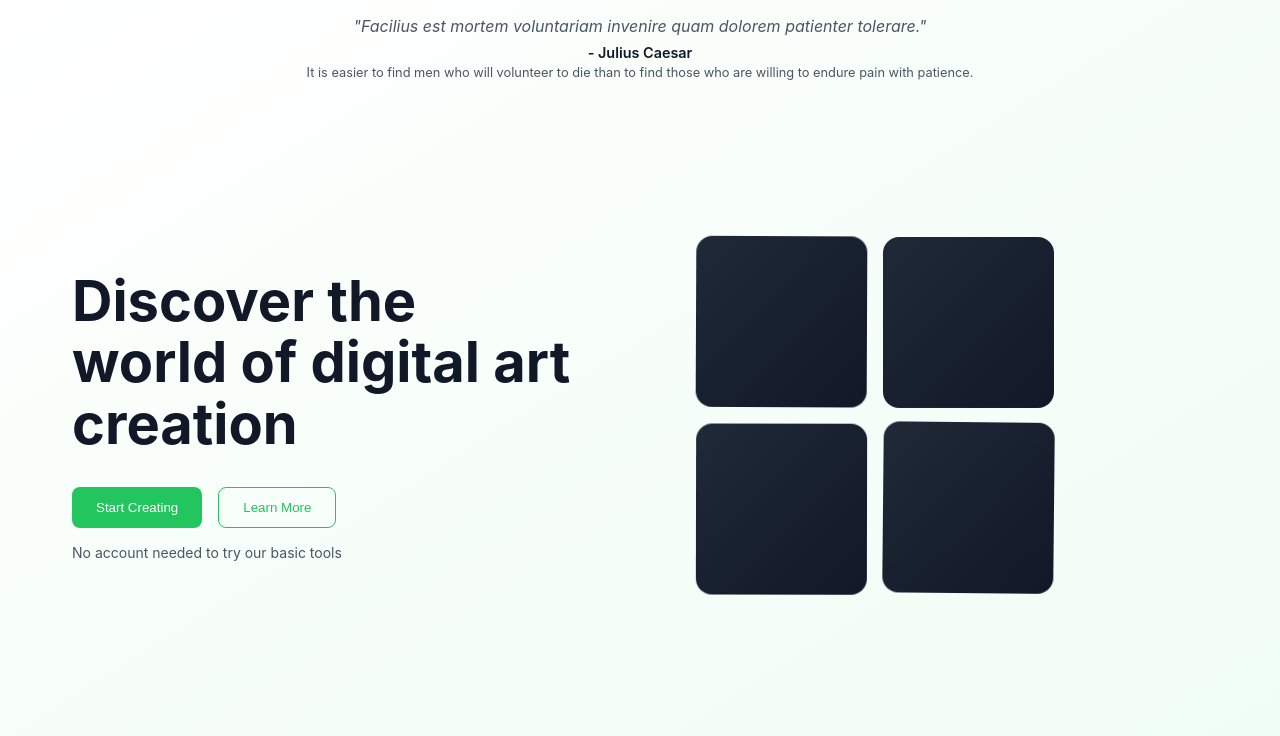
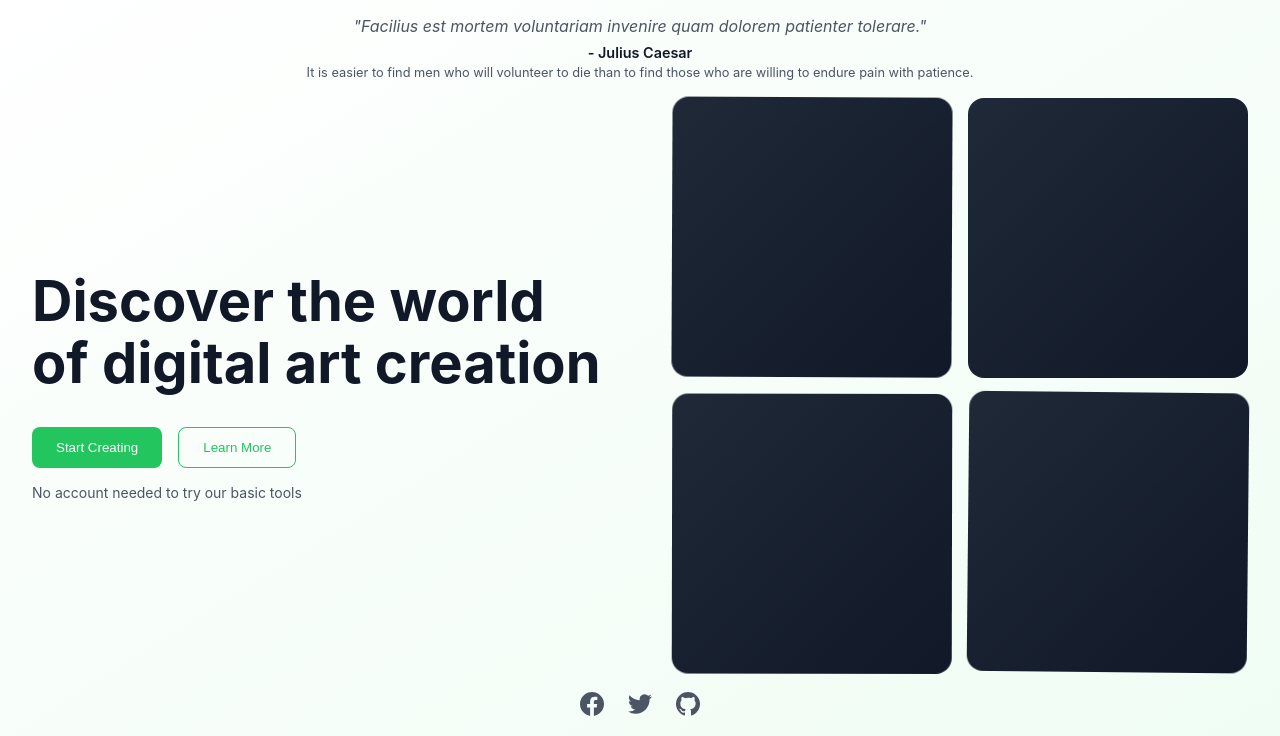
Before and after one commit to BilalMagg/Art-Gallery, a Flask app: page / in a window 1280 px wide. Shown: the part 64-800 px from the top of the page. Run offline with Flask 3, Linux system fonts and the light colour scheme.

Commit message:
working on branch different from main

```diff
--- a/static/css/style.css
+++ b/static/css/style.css
@@ -135,8 +135,8 @@ body {
   display: flex;
   align-items: center;
   padding: 0 2rem;
-  gap: 7rem;
-  max-width: 1200px;
+  gap: 4rem;
+  max-width: 1400px;
   margin: 0 auto;
   width: 100%;
 }
@@ -190,18 +190,24 @@ h1 {
   color: var(--text-secondary);
 }
 
-/* Squares Grid */
+/* Hero Graphics */
 .content-right {
   flex: 1;
   position: relative;
+}
+
+.hero-graphics {
+  position: relative;
+  width: 100%;
+  aspect-ratio: 1;
 }
 
 .squares-container {
   display: grid;
   grid-template-columns: repeat(2, 1fr);
   gap: 1rem;
-  width: 70%;
-  aspect-ratio: 1;
+  width: 100%;
+  height: 100%;
 }
 
 .square {
@@ -221,12 +227,19 @@ h1 {
   transform: translateY(-10px);
 }
 
-.model-canvas {
+.model-container {
   position: absolute;
   top: 0;
   left: 0;
   width: 100%;
   height: 100%;
+  z-index: 1;
+}
+
+#threejs-canvas {
+  width: 100%;
+  height: 100%;
+  display: block;
 }
 
 @keyframes float {
@@ -236,6 +249,28 @@ h1 {
   100% {
       transform: translateY(-10px) rotate(3deg);
   }
+}
+
+/* Social Links */
+.social-links {
+  display: flex;
+  justify-content: center;
+  gap: 1.5rem;
+  padding: 1rem 0;
+}
+
+.social-icon {
+  color: var(--text-secondary);
+  transition: color 0.2s;
+}
+
+.social-icon:hover {
+  color: var(--primary-color);
+}
+
+.social-icon svg {
+  width: 1.5rem;
+  height: 1.5rem;
 }
 
 /* Responsive Design */
@@ -254,7 +289,7 @@ h1 {
       justify-content: center;
   }
 
-  .squares-container {
+  .hero-graphics {
       max-width: 500px;
       margin: 0 auto;
   }
@@ -272,4 +307,17 @@ h1 {
   .main-content {
       padding: 1rem;
   }
+
+  .quote-section {
+      height: auto;
+      padding: 1rem 0;
+  }
+
+  .quote-text {
+      font-size: 0.9rem;
+  }
+
+  .quote-author, .quote-meaning {
+      font-size: 0.8rem;
+  }
 }
--- a/templates/index.html
+++ b/templates/index.html
@@ -63,22 +63,39 @@
             </div>
 
             <div class="content-right">
-                <div class="squares-container">
-                    <div class="square square1">
-                        <canvas class="model-canvas"></canvas>
+                <div class="hero-graphics">
+                    <div class="squares-container">
+                        <div class="square square1"></div>
+                        <div class="square square2"></div>
+                        <div class="square square3"></div>
+                        <div class="square square4"></div>
                     </div>
-                    <div class="square square2">
-                        <canvas class="model-canvas"></canvas>
-                    </div>
-                    <div class="square square3">
-                        <canvas class="model-canvas"></canvas>
-                    </div>
-                    <div class="square square4">
-                        <canvas class="model-canvas"></canvas>
+                    <!-- 3D model container on top of squares -->
+                    <div class="model-container">
+                        <canvas id="threejs-canvas"></canvas>
                     </div>
                 </div>
             </div>
         </main>
+
+        <!-- Social Links -->
+        <div class="social-links">
+            <a href="#" class="social-icon">
+                <svg viewBox="0 0 24 24" fill="currentColor">
+                    <path d="M24 12.073c0-6.627-5.373-12-12-12s-12 5.373-12 12c0 5.99 4.388 10.954 10.125 11.854v-8.385H7.078v-3.47h3.047V9.43c0-3.007 1.792-4.669 4.533-4.669 1.312 0 2.686.235 2.686.235v2.953H15.83c-1.491 0-1.956.925-1.956 1.874v2.25h3.328l-.532 3.47h-2.796v8.385C19.612 23.027 24 18.062 24 12.073z"/>
+                </svg>
+            </a>
+            <a href="#" class="social-icon">
+                <svg viewBox="0 0 24 24" fill="currentColor">
+                    <path d="M23.953 4.57a10 10 0 01-2.825.775 4.958 4.958 0 002.163-2.723c-.951.555-2.005.959-3.127 1.184a4.92 4.92 0 00-8.384 4.482C7.69 8.095 4.067 6.13 1.64 3.162a4.822 4.822 0 00-.666 2.475c0 1.71.87 3.213 2.188 4.096a4.904 4.904 0 01-2.228-.616v.06a4.923 4.923 0 003.946 4.827 4.996 4.996 0 01-2.212.085 4.936 4.936 0 004.604 3.417 9.867 9.867 0 01-6.102 2.105c-.39 0-.779-.023-1.17-.067a13.995 13.995 0 007.557 2.209c9.053 0 13.998-7.496 13.998-13.985 0-.21 0-.42-.015-.63A9.935 9.935 0 0024 4.59z"/>
+                </svg>
+            </a>
+            <a href="#" class="social-icon">
+                <svg viewBox="0 0 24 24" fill="currentColor">
+                    <path d="M12 0C5.374 0 0 5.374 0 12c0 5.302 3.438 9.8 8.207 11.387.599.111.793-.261.793-.577v-2.234c-3.338.726-4.033-1.416-4.033-1.416-.546-1.387-1.333-1.756-1.333-1.756-1.089-.745.083-.729.083-.729 1.205.084 1.839 1.237 1.839 1.237 1.07 1.834 2.807 1.304 3.492.997.107-.775.418-1.305.762-1.604-2.665-.305-5.467-1.334-5.467-5.931 0-1.311.469-2.381 1.236-3.221-.124-.303-.535-1.524.117-3.176 0 0 1.008-.322 3.301 1.23A11.509 11.509 0 0112 5.803c1.02.005 2.047.138 3.006.404 2.291-1.552 3.297-1.23 3.297-1.23.653 1.653.242 2.874.118 3.176.77.84 1.235 1.911 1.235 3.221 0 4.609-2.807 5.624-5.479 5.921.43.372.823 1.102.823 2.222v3.293c0 .319.192.694.801.576C20.566 21.797 24 17.3 24 12c0-6.626-5.374-12-12-12z"/>
+                </svg>
+            </a>
+        </div>
     </div>
 </body>
 </html>
```
